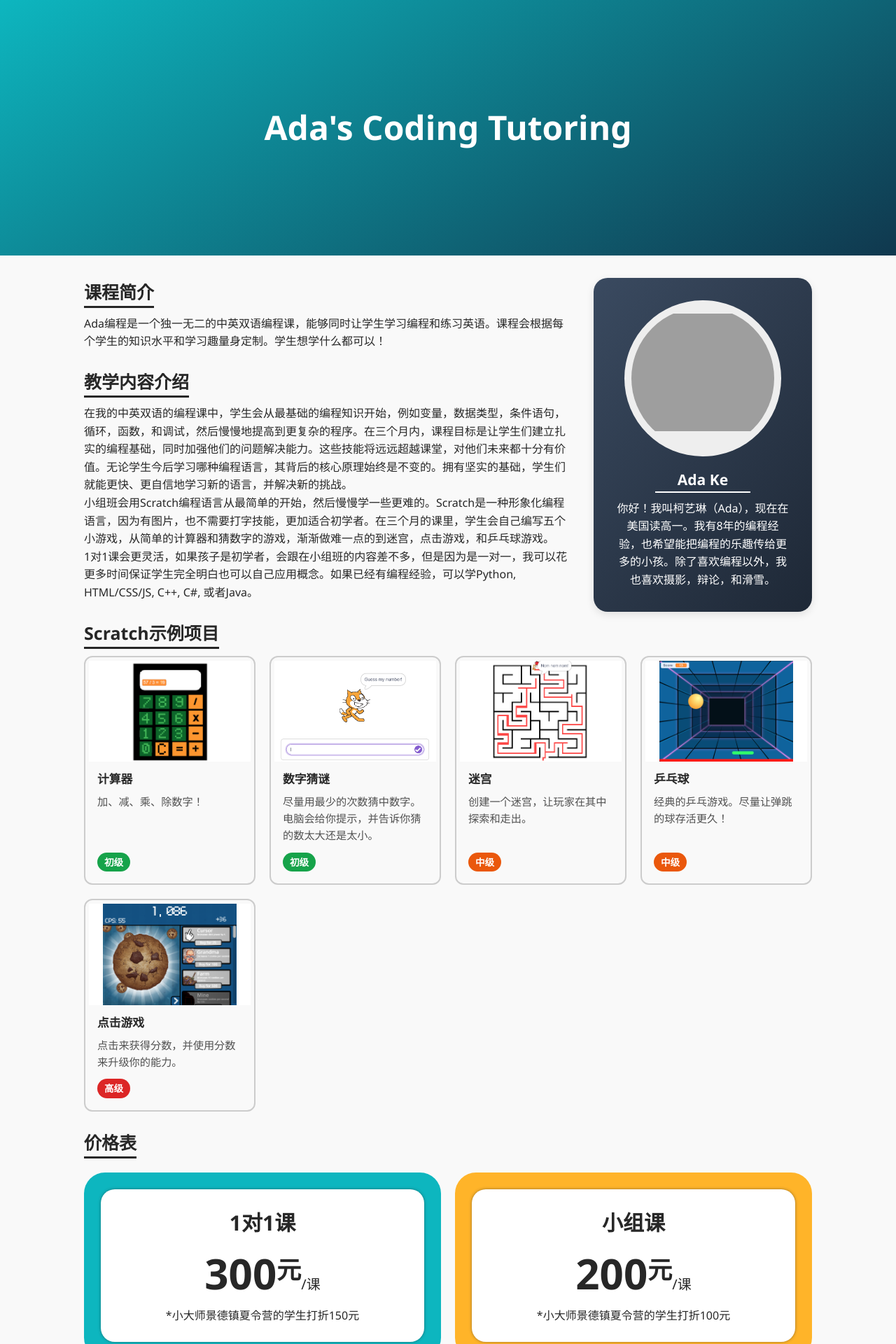
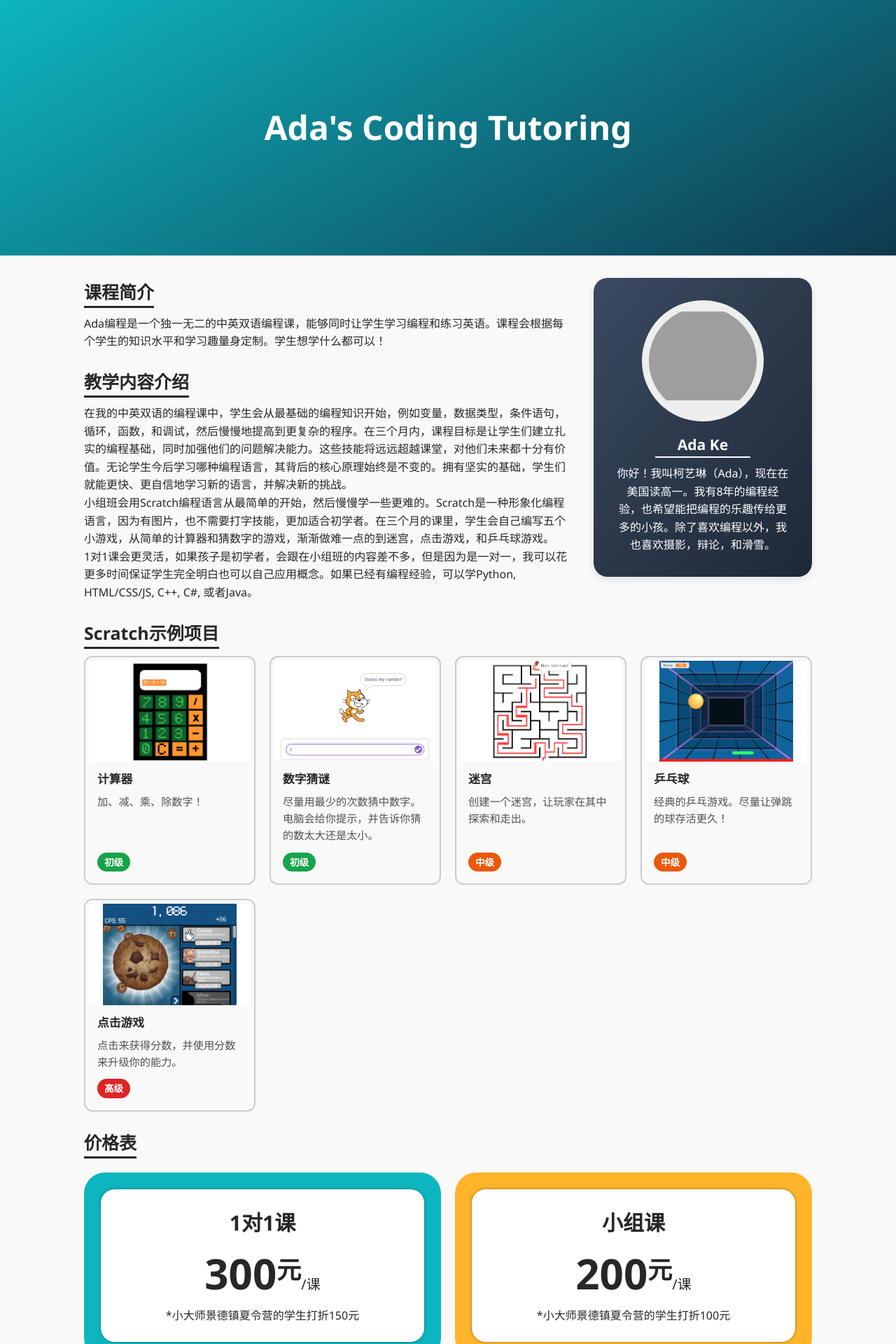
Before and after one commit to ada7ke/website, a Jekyll site: the page built from index.html, in a window 1280 px wide. Shown: the top 1920 px of the page at 70% size. Built offline with Jekyll 4.4.1, drawn with Linux system fonts in a browser that asks for light colours; grey boxes are pictures that could not be loaded.

Commit message:
.env, .gitignore, profile size

```diff
--- a/css/style.css
+++ b/css/style.css
@@ -287,11 +287,11 @@ nav {
 }
 
 .profile-pic-wrapper {
-  width: 90%;
-  max-width: 250px;      /* ⬅ hard cap everywhere */
-  flex: 0 0 auto;        /* ⬅ don't let flex stretch it */
-  align-self: center;    /* ⬅ center within the intro card */
-  margin: 0 auto 1rem;   /* ⬅ center horizontally + spacing below */
+  width: 70%;
+  max-width: 250px;
+  flex: 0 0 auto;
+  align-self: center;
+  margin: 0 auto 1rem;
   aspect-ratio: 1 / 1;
   padding: 4%;
   background: #eeeeee;
```
Also changed, not shown: 1 other file.
